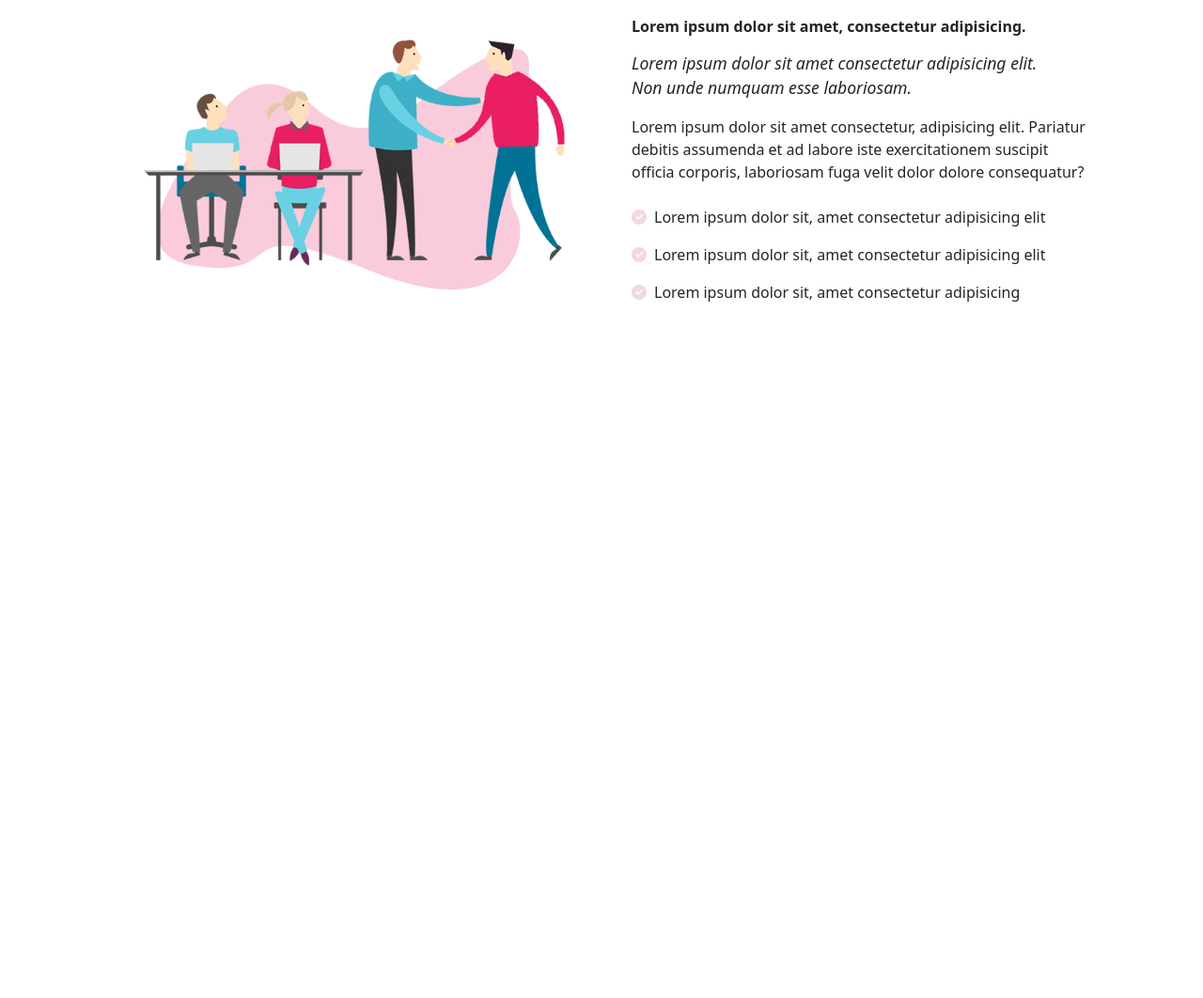
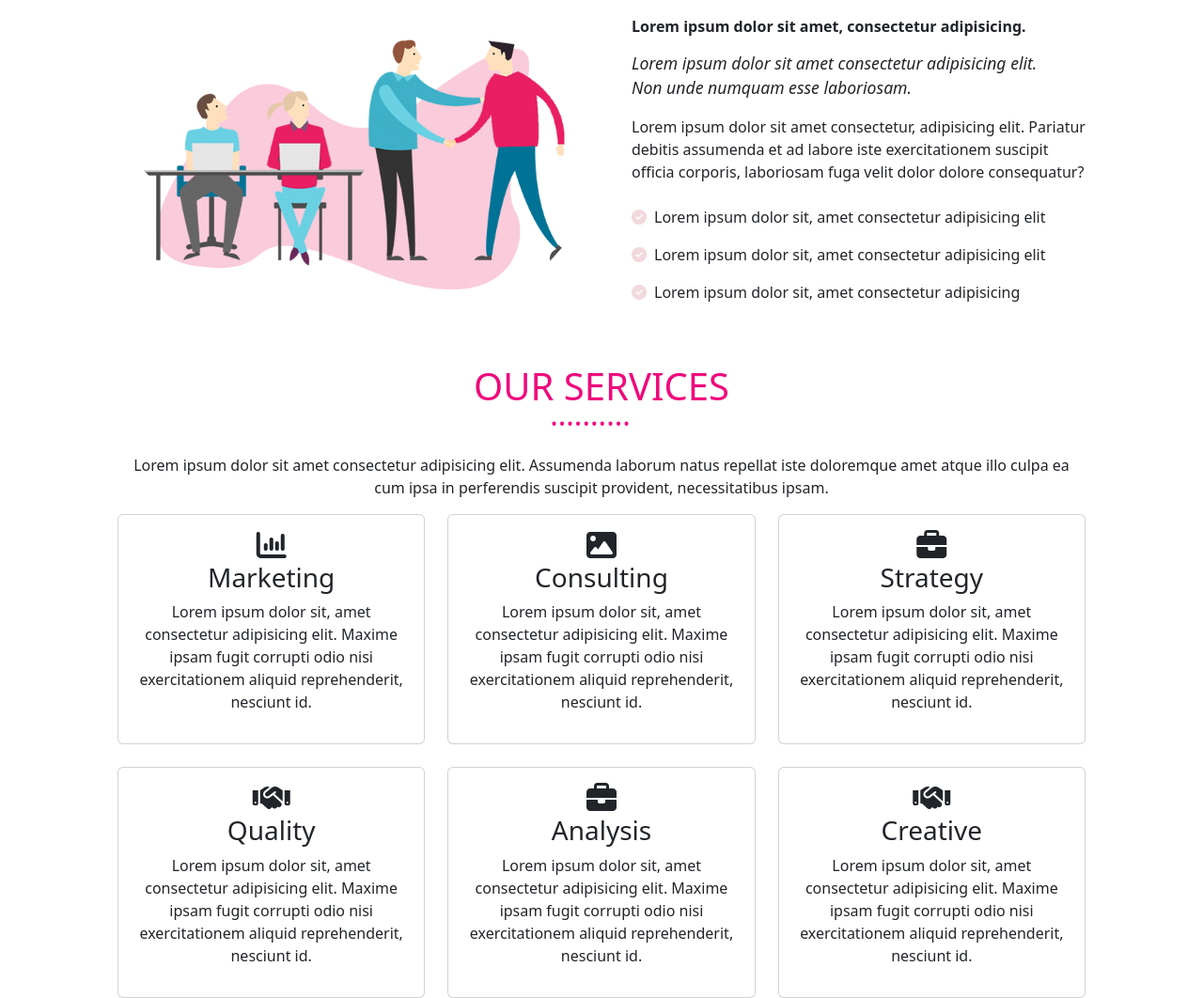
Before and after one commit to Shourov98hassan/responsive-topperr-template-by-html-css-and-bootstrap, a plain HTML site: page index.html in a window 1280 px wide. Shown: the part 674-1736 px from the top of the page at 94% size. Before the commit the page ends 1013 px from the top, so only its background shows below. Drawn offline with nearby package versions, Linux system fonts and the light colour scheme.

Commit message:
service section add and font awesome icon add

```diff
--- a/index.html
+++ b/index.html
@@ -134,7 +134,85 @@
 
               <!-- ============================ services start ======================= -->
 
-              <section class="services">
+              <section class="services ideal-margin">
+                <div class="row">
+                    <div class="col-lg-12 ">
+                        <div class="about-heading">
+                            <h1 class="mt-5">OUR SERVICES</h1>
+                            <span class="dotted">..........</span>
+                        <P class="mt-5">Lorem ipsum dolor sit amet consectetur adipisicing elit. Assumenda laborum natus repellat iste doloremque amet atque illo culpa ea cum ipsa in perferendis suscipit provident, necessitatibus ipsam.</P>
+                        </div>
+
+
+
+                    </div>
+                </div>
+
+                <div class="row">
+                    <div class="col-lg-4">
+                        <div class="card">
+                            <div class="card-body">
+                                <i class="fa-solid fa-chart-column"></i>
+                                <h3>Marketing</h3>
+                                <p>Lorem ipsum dolor sit, amet consectetur adipisicing elit. Maxime ipsam fugit corrupti odio nisi exercitationem aliquid reprehenderit, nesciunt id.</p>
+                            </div>
+                        </div>
+
+                    </div>
+                    <div class="col-lg-4">
+                        <div class="card">
+                            <div class="card-body">
+                                <i class="fa-solid fa-image"></i>
+                                <h3>Consulting</h3>
+                                <p>Lorem ipsum dolor sit, amet consectetur adipisicing elit. Maxime ipsam fugit corrupti odio nisi exercitationem aliquid reprehenderit, nesciunt id.</p>
+                            </div>
+                        </div>
+
+                    </div>
+                    <div class="col-lg-4">
+                        <div class="card">
+                            <div class="card-body">
+                                <i class="fa-solid fa-briefcase"></i>
+                                <h3>Strategy</h3>
+                                <p>Lorem ipsum dolor sit, amet consectetur adipisicing elit. Maxime ipsam fugit corrupti odio nisi exercitationem aliquid reprehenderit, nesciunt id.</p>
+                            </div>
+                        </div>
+
+                    </div>
+                </div>
+
+                <div class="row">
+                    <div class="col-lg-4 mt-4">
+                        <div class="card">
+                            <div class="card-body">
+                                <i class="fa-solid fa-handshake"></i>
+                                <h3>Quality</h3>
+                                <p>Lorem ipsum dolor sit, amet consectetur adipisicing elit. Maxime ipsam fugit corrupti odio nisi exercitationem aliquid reprehenderit, nesciunt id.</p>
+                            </div>
+                        </div>
+
+                    </div>
+                    <div class="col-lg-4 mt-4">
+                        <div class="card">
+                            <div class="card-body">
+                                <i class="fa-solid fa-briefcase"></i>
+                                <h3>Analysis</h3>
+                                <p>Lorem ipsum dolor sit, amet consectetur adipisicing elit. Maxime ipsam fugit corrupti odio nisi exercitationem aliquid reprehenderit, nesciunt id.</p>
+                            </div>
+                        </div>
+
+                    </div>
+                    <div class="col-lg-4 mt-4">
+                        <div class="card">
+                            <div class="card-body">
+                                <i class="fa-solid fa-handshake"></i>
+                                <h3>Creative</h3>
+                                <p>Lorem ipsum dolor sit, amet consectetur adipisicing elit. Maxime ipsam fugit corrupti odio nisi exercitationem aliquid reprehenderit, nesciunt id.</p>
+                            </div>
+                        </div>
+
+                    </div>
+                </div>
 
               </section>
 
--- a/style.css
+++ b/style.css
@@ -75,6 +75,10 @@
     position: relative;
 }
 
+.about-heading h1{
+    color: rgb(238, 10, 124);
+}
+
 .dotted{
     position: absolute;
     color: rgb(238, 10, 124);
@@ -100,3 +104,8 @@
 .about-icon i{
     color: rgb(241, 217, 221);
 }
+
+.card-body i{
+    font-size: 2rem;
+
+}
```
